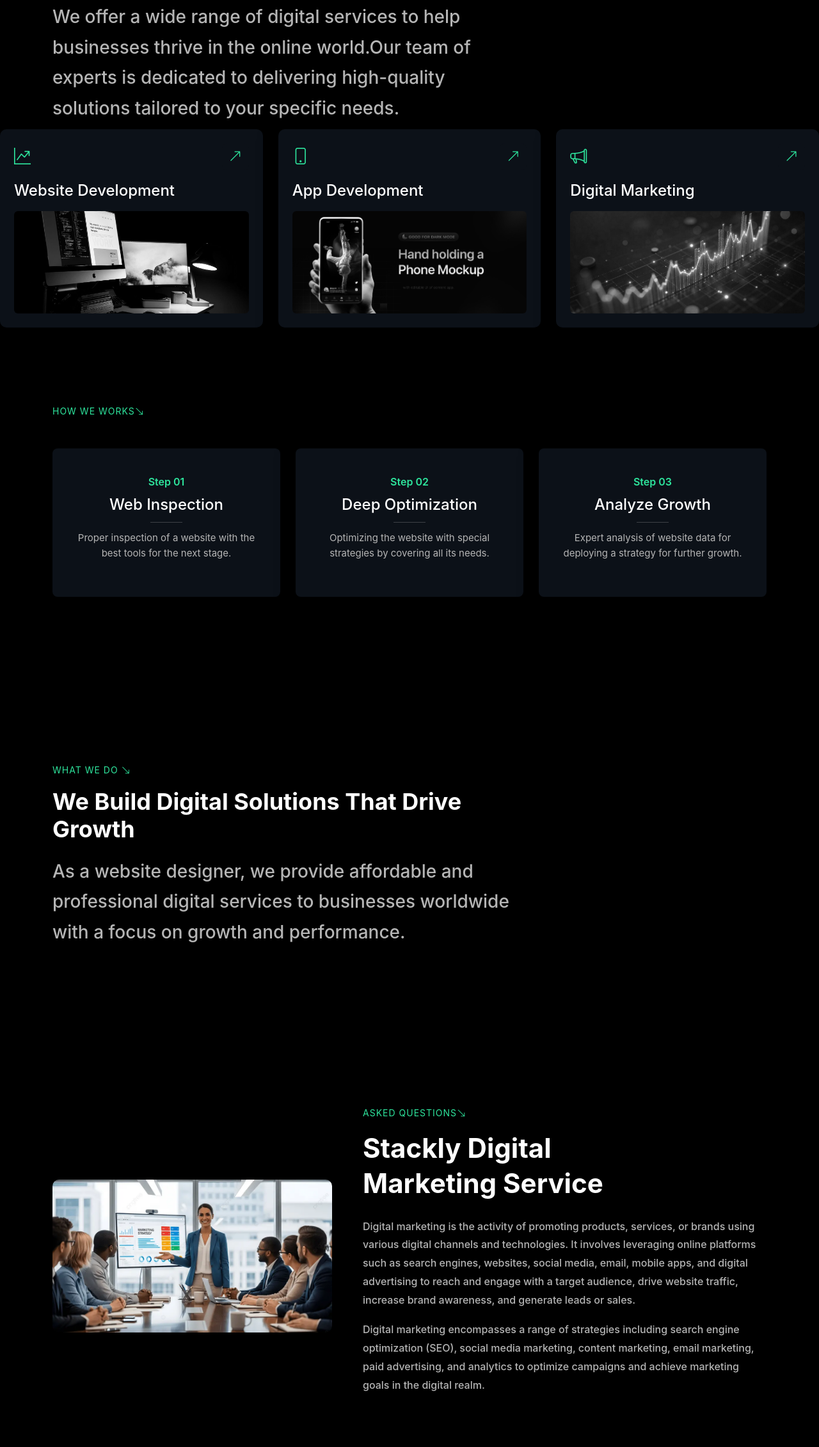
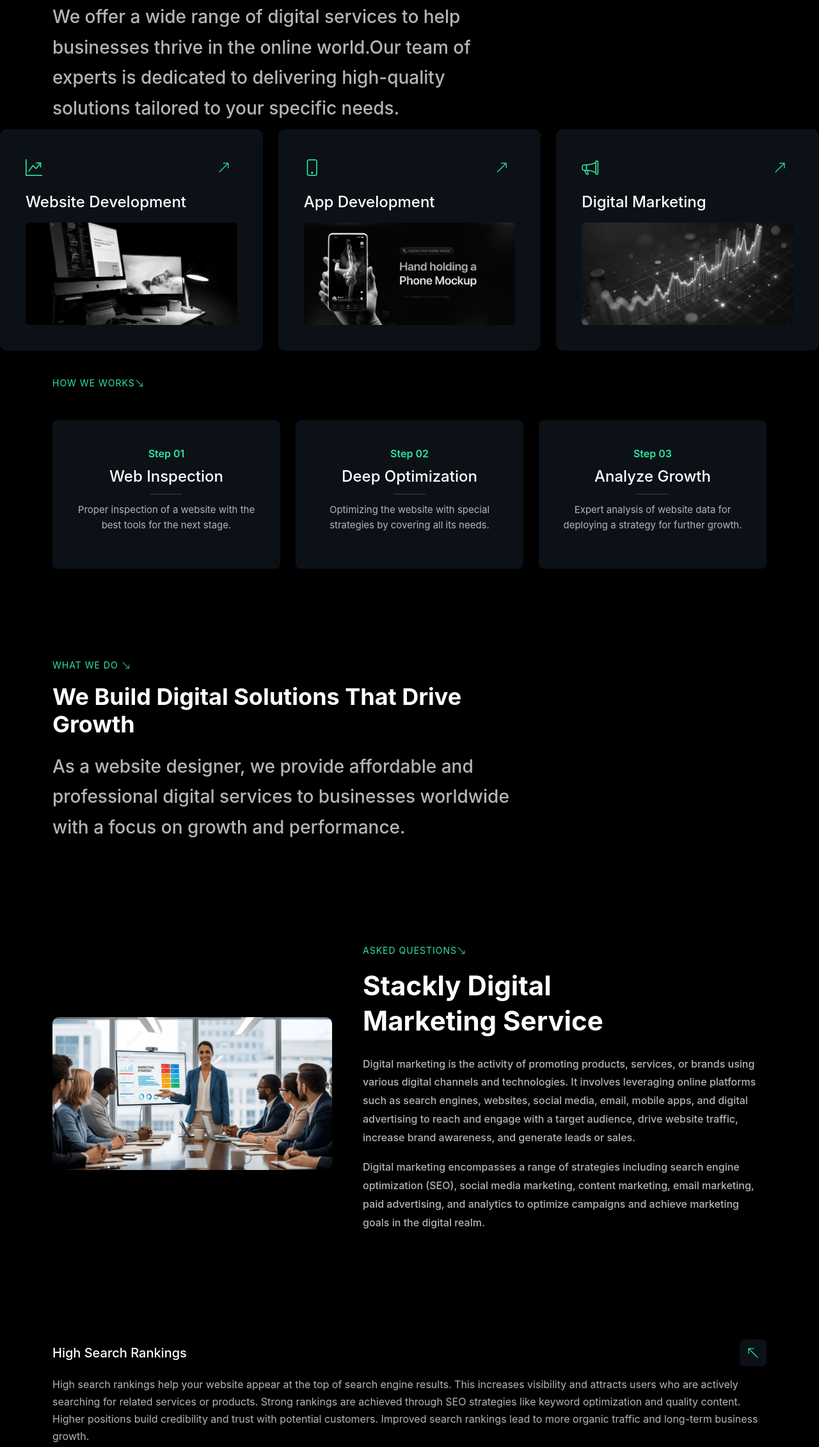
Before and after one commit to ArunKumarN2003/Stackly-Digitial-Marketing, a plain HTML site: page index.html in a window 1280 px wide. Shown: the part 1023-3285 px from the top of the page at 64% size. Drawn offline with nearby package versions, Linux system fonts and the light colour scheme.

Commit message:
Refactor CSS styles and improve formatting

```diff
--- a/style.css
+++ b/style.css
@@ -2,6 +2,11 @@
   background: #000;
   font-family: 'Inter', sans-serif;
 }
+html, body {
+  width: 100%;
+  overflow-x: hidden;
+}
+
 
 .custom-nav {
   background: rgba(0,0,0,0.85);
@@ -176,7 +181,7 @@
 .service-card {
   background: #0c1118;
   border-radius: 10px;
-  padding: 22px;
+  padding: 40px;
   transition: all 0.4s ease;
   box-shadow: 0 10px 30px rgba(0,0,0,0.6);
   height: 100%;
@@ -236,12 +241,12 @@
   transform: scale(1.05);
 }
 .how-we-work-section {
-  padding: 120px 0;
+  padding: 40px 0;
   background: #000;
 }
 
 .what-we-do-section {
-  padding: 140px 0 100px;
+  padding: 100px 0 100px;
   background: #000;
 }
 .section-tag {
@@ -315,7 +320,7 @@
   line-height: 1.7;
 }
 .asked-section {
-  padding: 140px 0;
+  padding: 50px 0;
   background: #000;
 }
 .asked-image {
@@ -349,7 +354,7 @@
   margin-bottom: 18px;
 }
 .faq-section {
-  padding: 120px 0;
+  padding: 80px 0;
   background: #000;
 }
 
@@ -395,7 +400,7 @@
   transform: rotate(180deg);
 }
 .expertise-section {
-  padding: 140px 0;
+  padding: 70px 0;
   background: #000;
 }
 .expertise-title {
@@ -466,7 +471,7 @@
 }
 .cta-section {
   position: relative;
-  padding: 160px 0;
+  padding: 100px 0;
   background: #000;
   overflow: hidden;
 }
```
